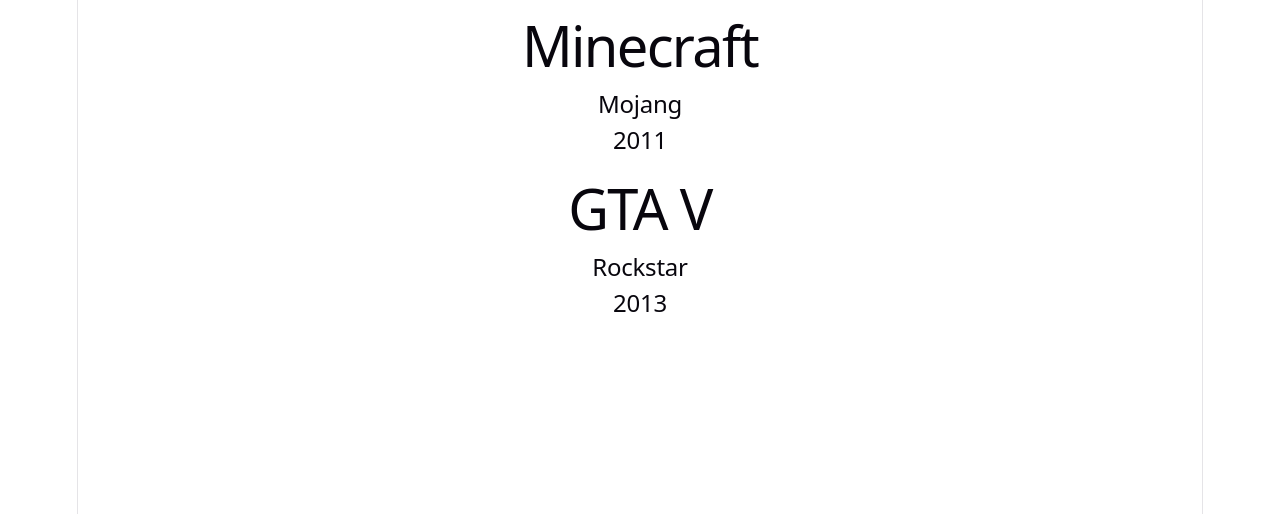
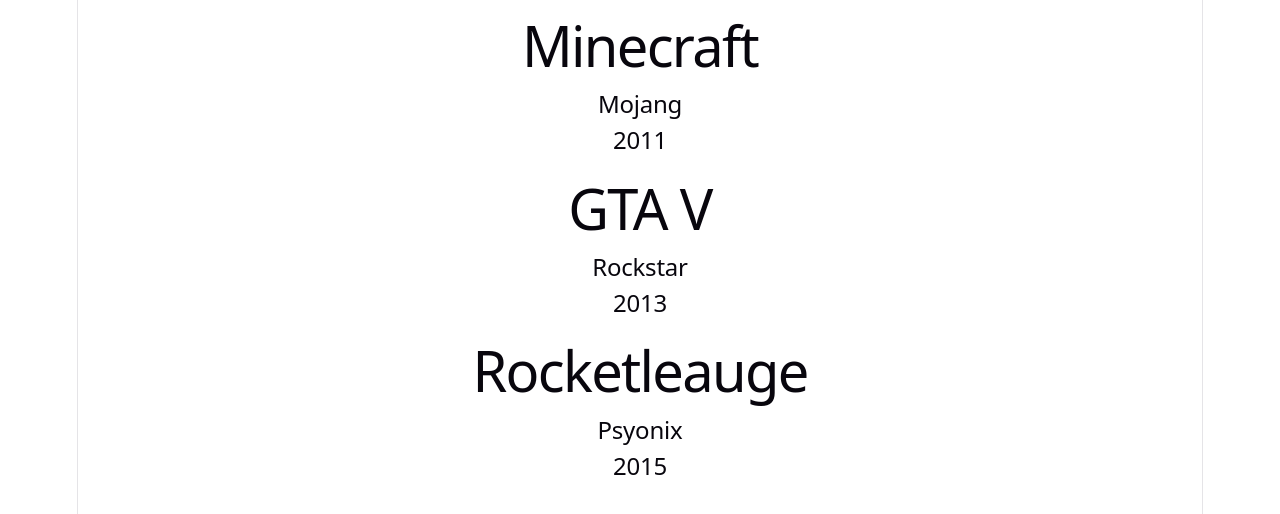
Before and after one commit to abbafadil/abbafadil.github.io, a React (Vite) app: page / in a window 1280 px wide. Shown: the top 514 px of the page. Built offline with nearby package versions, Linux system fonts and the light colour scheme.

Commit message:
What I update to my code, is props, now I'm going to sleep GN

```diff
--- a/src/App.jsx
+++ b/src/App.jsx
@@ -36,6 +36,11 @@
         name="GTA V"
         company="Rockstar"
         year={2013}
+       />
+        <Game
+        name="Rocketleauge"
+        company="Psyonix"
+        year={2015}
       />
     </>
   );
```
